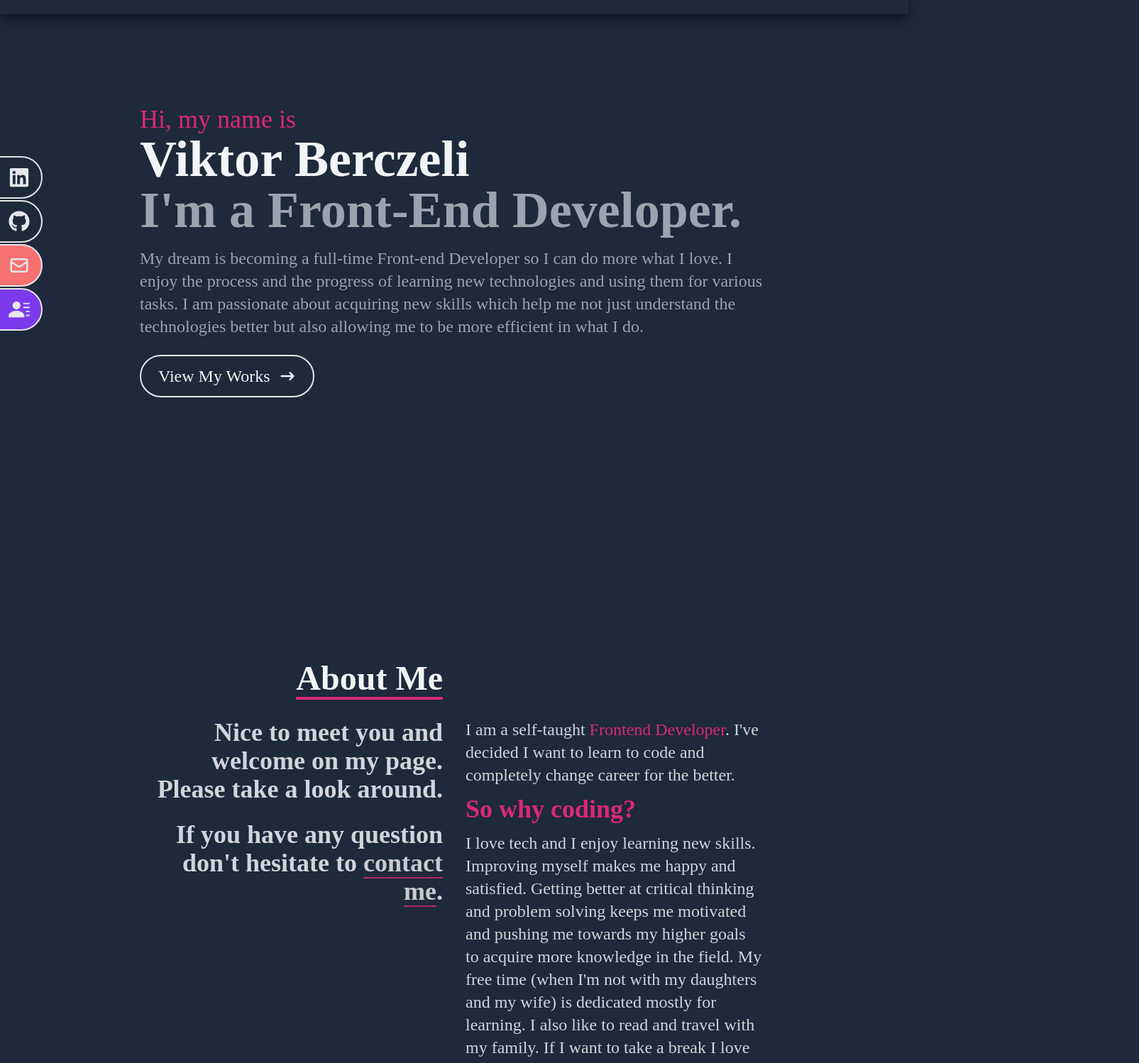
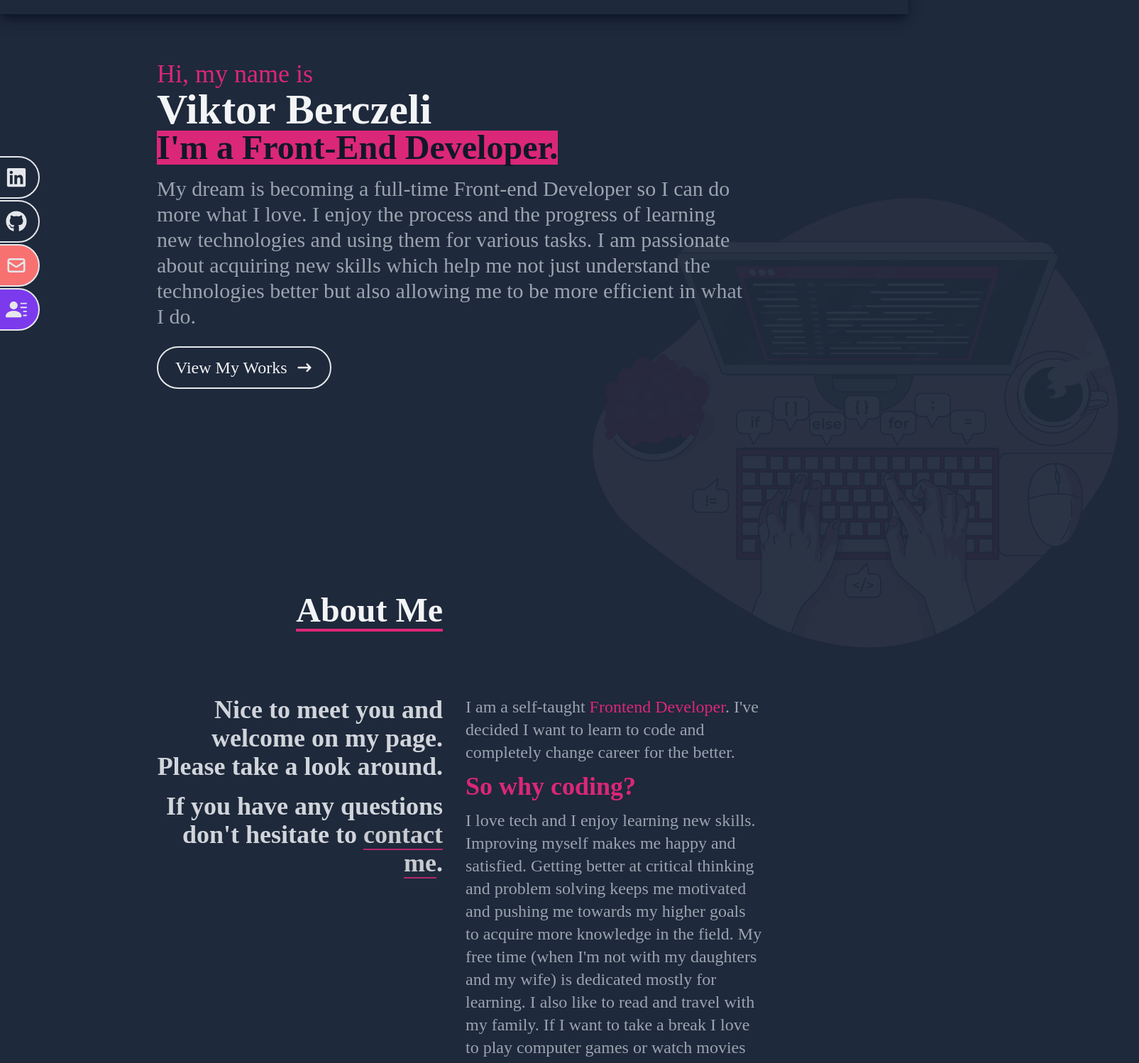
Before and after one commit to syzgod/my-portfolio, a React (Create React App) app: page / in a window 1280 px wide. Shown: the part 60-1558 px from the top of the page at 71% size, 1605 px wide, since content can reach past the window. Built offline with nearby package versions, Linux system fonts and the light colour scheme; what tailwindcss-brand-colors would draw is missing.

Commit message:
Update UI

```diff
--- a/src/components/About.jsx
+++ b/src/components/About.jsx
@@ -8,24 +8,24 @@ const About = () => {
   return (
     <div
       name='about'
-      className='w-full min-h-screen p-4 bg-slate-800 text-gray-300 pt-20'
+      className='w-full min-h-screen p-4 bg-slate-800 text-gray-300'
     >
-      <div className='flex flex-col justify-center items-center w-full h-full mt-28'>
-        <div className='max-w-[950px] w-full grid grid-cols-2 gap-8'>
-          <div className='sm:text-right pb-8 pl-4 '>
+      <div className='flex flex-col justify-center items-center w-full h-full mt-20'>
+        <div className='max-w-[950px] w-full grid md:grid-cols-2 gap-8'>
+          <div className='sm:text-center md:text-right lg:text-right pb-8 pl-4 md:mb-16'>
             <p className='text-4xl font-bold inline border-b-4 border-pink-600 md:text-5xl text-gray-100'>
               About Me
             </p>
           </div>
         </div>
         <div className='max-w-[900px] w-full grid sm:grid-cols-2 gap-8 px-4'>
-          <div className='sm:text-right text-4xl font-bold'>
-            <p className='mb-6'>
+          <div className='sm:text-right text-lg md:text-3xl lg:text-4xl font-bold'>
+            <p className='mb-4'>
               Nice to meet you and welcome on my page. Please take a look
               around.
             </p>
             <p>
-              If you have any question don't hesitate to{' '}
+              If you have any questions don't hesitate to{' '}
               <Link
                 smooth
                 to='contact'
@@ -37,7 +37,7 @@ const About = () => {
             </p>
             <br />
             <div className='lg:hidden'>
-              <ul className='mt-4 flex sm:justify-end flex-wrap gap-2 text-2xl'>
+              <ul className='flex sm:justify-end flex-wrap gap-2 text-2xl'>
                 <li
                   className='relative group flex justify-center items-center shadow-md border-2 border-gray-200 w-48
                        rounded-full'
@@ -79,7 +79,7 @@ const About = () => {
             </div>
           </div>
           <div>
-            <section className='lg:text-2xl'>
+            <section className='text-2xl text-gray-400'>
               <p>
                 I am a self-taught{' '}
                 <span className='text-pink-600'>Frontend Developer</span>. I've
@@ -97,7 +97,7 @@ const About = () => {
                 My free time (when I'm not with my daughters and my wife) is
                 dedicated mostly for learning. I also like to read and travel
                 with my family. If I want to take a break I love to play
-                computer games or watching movies and series.
+                computer games or watch movies or series.
               </p>
             </section>
           </div>
--- a/src/components/Contact.jsx
+++ b/src/components/Contact.jsx
@@ -1,4 +1,5 @@
 import React, { useState } from 'react';
+import { FaLinkedin } from 'react-icons/fa';
 
 const Contact = () => {
   const [name, setName] = useState('');
@@ -20,20 +21,21 @@ const Contact = () => {
         action='https://getform.io/f/f51a54d9-2a95-4c81-8590-7b6ea5fb38c3'
         method='POST'
         encType='multipart/form-data'
-        className='flex flex-col max-w-[600px] w-full mt-52'
+        className='flex flex-col max-w-[600px] w-full mt-24'
       >
-        <div className='pb-8'>
+        <div className=''>
           <p className='text-4xl font-bold inline border-b-4 border-pink-600 text-gray-100 md:text-5xl'>
             Contact
           </p>
-          <div className='text-gray-300 py-4 md:text-2xl'>
+          <div className='text-gray-300 py-4 md:text-2xl md:my-10'>
             You can reach me on{' '}
             <a
               href='http://www.linkedin.com/in/bevik'
-              className='bg-linkedin py-1 px-2 rounded-2xl text-gray-100'
+              className='bg-linkedin inline-flex py-1 px-2 rounded-2xl items-center justify-center text-gray-100 mr-1'
             >
-              LinkedIn
-            </a>{' '}
+              <span className='mr-0.5'>Linked</span>
+              <FaLinkedin />
+            </a>
             or send me an email to:
             <a
               href='mailto:viktorberczeli@dev-vik.tech'
--- a/src/components/Home.jsx
+++ b/src/components/Home.jsx
@@ -1,19 +1,25 @@
 import React from 'react';
 import { HiArrowNarrowRight } from 'react-icons/hi';
 import { Link } from 'react-scroll';
+import codeTyping from '../assets/code-typing.svg';
 
 const Home = () => {
   return (
-    <div name='home' className='min-h-screen bg-slate-800 pt-16'>
-      <div className='max-w-[950px] mx-auto p-8 pt-36 flex flex-col justify-center'>
+    <div name='home' className='min-h-screen bg-slate-800 relative'>
+      <div className='relative max-w-[950px] mx-auto p-14 pt-36 flex flex-col justify-center'>
+        <img
+          src={codeTyping}
+          alt=''
+          className='absolute w-[35rem] md:w-[40rem] md:left-[20rem] md:top-48 xl:top-64 xl:left-[40rem] xl:w-[50rem] opacity-5 left-0 top-64'
+        />
         <p className='text-2xl text-pink-600 md:text-4xl'>Hi, my name is</p>
-        <h1 className='text-4xl sm:text-7xl font-bold text-gray-100'>
+        <h1 className='text-4xl sm:text-6xl font-bold text-gray-100'>
           Viktor Berczeli
         </h1>
-        <h2 className='text-4xl sm:text-7xl font-bold text-gray-400'>
+        <h2 className='flex text-3xl md:text-5xl font-bold text-gray-900 bg-pink-600 w-fit'>
           I'm a Front-End Developer.
         </h2>
-        <p className='text-gray-400 py-4 max-w-[700] lg:text-2xl'>
+        <p className='text-gray-400 py-4 sm:text-2xl md:text-3xl'>
           My dream is becoming a full-time Front-end Developer so I can do more
           what I love. I enjoy the process and the progress of learning new
           technologies and using them for various tasks. I am passionate about
--- a/src/components/Navbar.jsx
+++ b/src/components/Navbar.jsx
@@ -3,15 +3,7 @@ import Logo from '../assets/deviklogo.png';
 import { FaBars, FaTimes, FaGithub, FaLinkedin } from 'react-icons/fa/';
 import { HiOutlineMail } from 'react-icons/hi';
 import { BsFillPersonLinesFill } from 'react-icons/bs';
-import {
-  Link,
-  Button,
-  Element,
-  Events,
-  animateScroll as scroll,
-  scrollSpy,
-  scroller,
-} from 'react-scroll';
+import { Link } from 'react-scroll';
 
 const Navbar = () => {
   const [showNav, setShowNav] = useState(false);
@@ -130,7 +122,7 @@ const Navbar = () => {
 
       {/* Contact sidebar */}
 
-      <div className='hidden lg:flex fixed flex-col top-[35%] left-0'>
+      <div className='hidden lg:flex fixed flex-col top-[35%] -left-1'>
         <ul className='relative flex flex-col gap-0.5'>
           <li
             className='w-[170px] h-[60px] flex justify-between items-center ml-[-110px] hover:ml-[-10px] duration-300
--- a/src/components/Projects.jsx
+++ b/src/components/Projects.jsx
@@ -15,12 +15,12 @@ const Projects = () => {
       name='projects'
       className='w-full min-h-screen text-gray-300 bg-slate-800'
     >
-      <div className='max-w-[900px] mx-auto p-8 flex flex-col justify-center w-full h-full'>
-        <div className='mt-44'>
+      <div className='max-w-[900px] mx-auto p-8 flex flex-col justify-center h-full'>
+        <div className='mt-16'>
           <p className='text-4xl font-bold inline border-b-4 border-pink-600 md:text-5xl text-gray-100'>
             Projects
           </p>
-          <p className='py-6 md:text-2xl'>
+          <p className='py-6 md:text-2xl md:mb-10'>
             // Check out some of my recent projects
           </p>
         </div>
--- a/src/components/Skills.jsx
+++ b/src/components/Skills.jsx
@@ -16,10 +16,10 @@ const Skills = () => {
     <div
       name='skills'
       className='min-h-screen
-       bg-slate-800 text-gray-300 pt-24'
+       bg-slate-800 text-gray-300'
     >
       <div className='max-w-[950px] mx-auto px-8 flex flex-col justify-center mt-28'>
-        <div>
+        <div className='mt-24'>
           <p className='text-4xl md:text-5xl font-bold inline border-b-4 border-pink-600 text-gray-100'>
             Experience
           </p>
@@ -30,7 +30,7 @@ const Skills = () => {
 
         {/* Technologies */}
 
-        <div className='w-full grid grid-cols-2 sm:grid-cols-4 gap-4 text-center py-8 md:text-2xl'>
+        <div className='w-full grid grid-cols-2 sm:grid-cols-4 gap-4 text-center md:text-2xl md:mt-10'>
           <div className='hover:scale-125 duration-500'>
             <img className='w-20 mx-auto' src={HTML} alt='HTML icon' />
             <p className='my-4'>HTML</p>
```
Also changed, not shown: src/assets/code-typing.svg (added).
